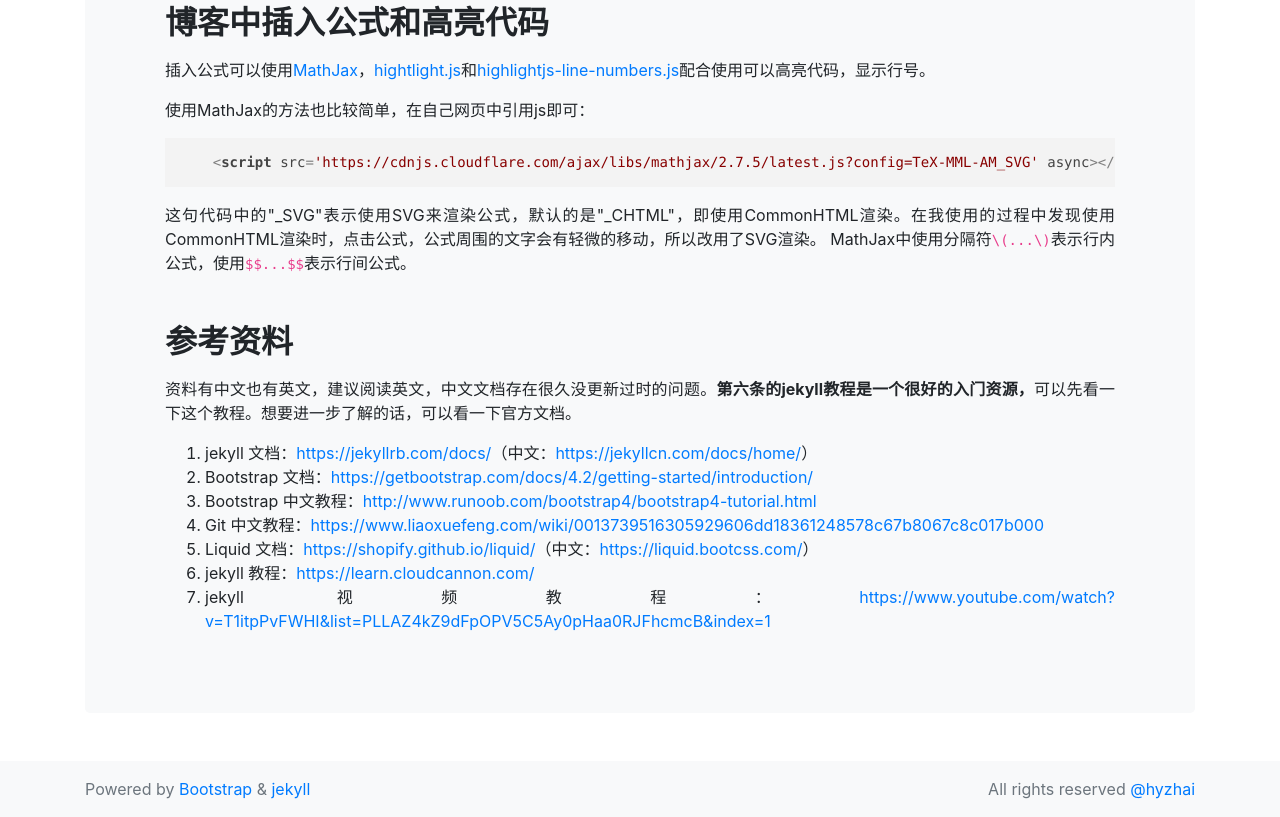
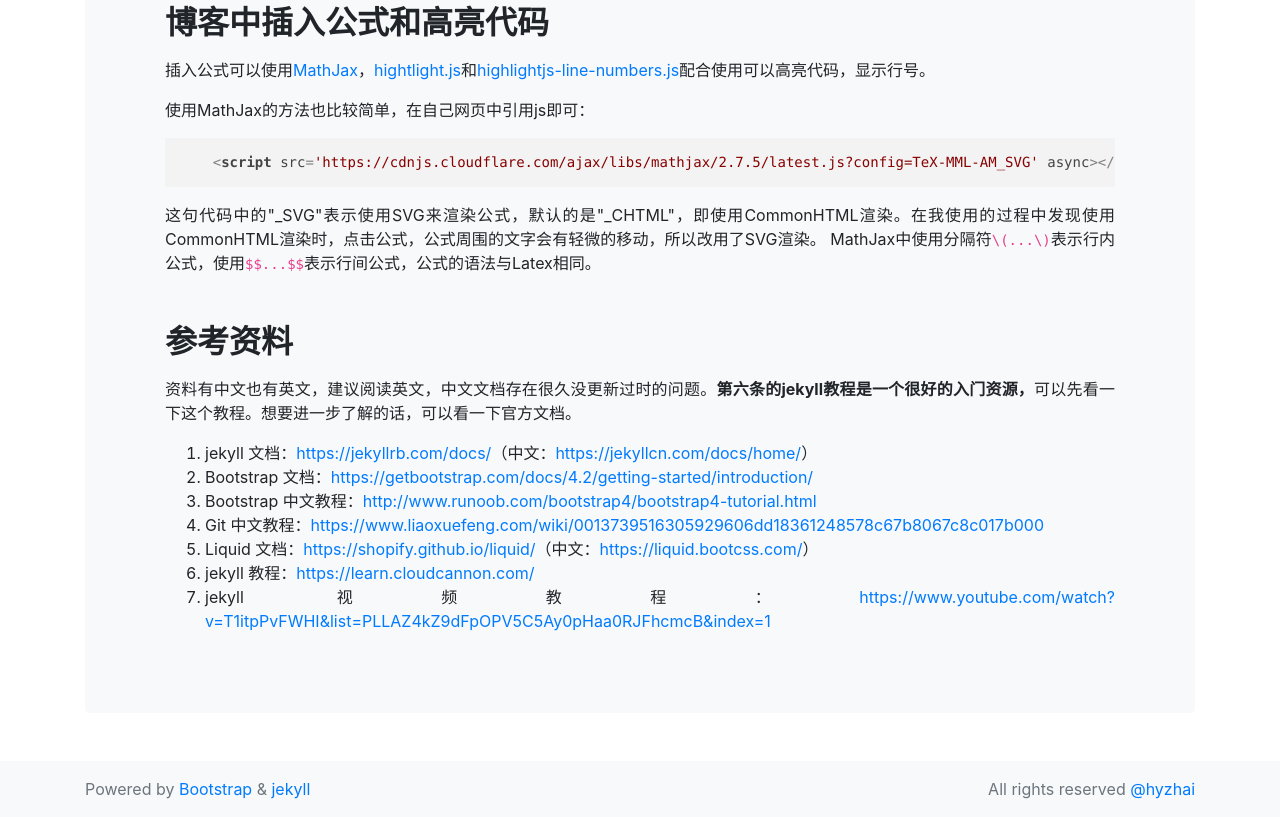
Before and after one commit to hellozhaihy/hellozhaihy.github.io, a plain HTML site: page 2019/02/02/GitHubBlog.html in a window 1280 px wide. Shown: the part 1927-2744 px from the top of the page. Drawn offline with nearby package versions, Linux system fonts and the light colour scheme; some packages are replaced by stand-ins of ours; a script that the page names is missing.

Commit message:
modified some blogs

```diff
--- a/2019/02/02/GitHubBlog.html
+++ b/2019/02/02/GitHubBlog.html
@@ -85,7 +85,7 @@
 <p>使用MathJax的方法也比较简单，在自己网页中引用js即可：</p>
 <pre class="html"><code>    &lt;script src='https://cdnjs.cloudflare.com/ajax/libs/mathjax/2.7.5/latest.js?config=TeX-MML-AM_SVG' async&gt;&lt;/script&gt;</code></pre>
 <p>这句代码中的"_SVG"表示使用SVG来渲染公式，默认的是"_CHTML"，即使用CommonHTML渲染。在我使用的过程中发现使用CommonHTML渲染时，点击公式，公式周围的文字会有轻微的移动，所以改用了SVG渲染。
-        MathJax中使用分隔符<code>\(...\)</code>表示行内公式，使用<code>$$...$$</code>表示行间公式。</p>
+        MathJax中使用分隔符<code>\(...\)</code>表示行内公式，使用<code>$$...$$</code>表示行间公式，公式的语法与Latex相同。</p>
 
 <h2 class="mt-5 mb-3"><b>参考资料</b></h2>
 <p>资料有中文也有英文，建议阅读英文，中文文档存在很久没更新过时的问题。<b>第六条的jekyll教程是一个很好的入门资源，</b>可以先看一下这个教程。想要进一步了解的话，可以看一下官方文档。</p>
```
